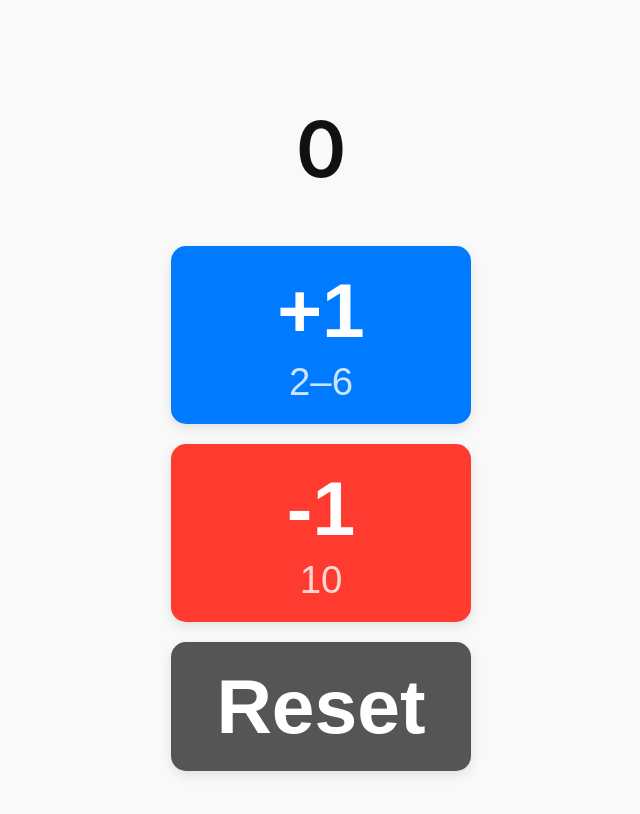
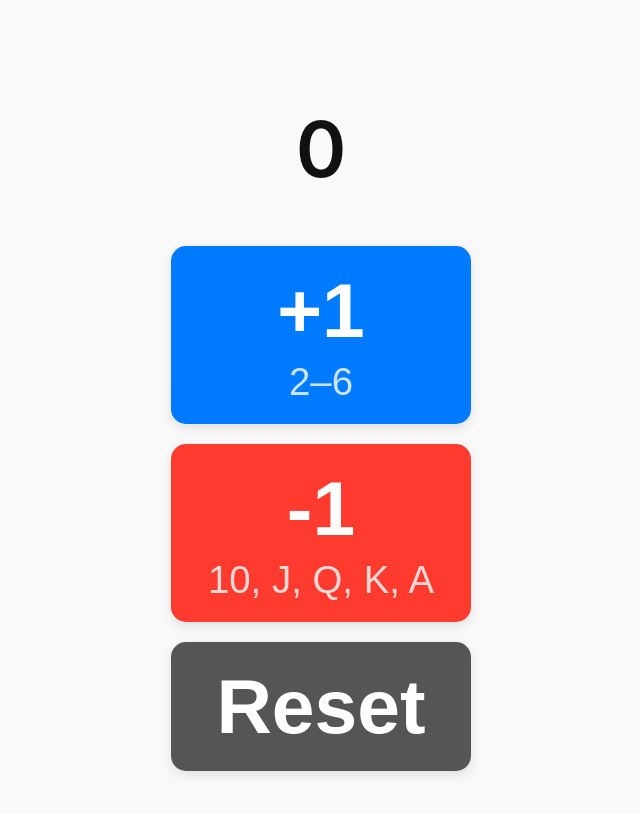
Before and after one commit to cswlim/blackjack-counter, a website: page public/index.html in a window 1280 px wide. Shown: the whole page, without its empty margins (319-959 px from the left). Drawn offline with Linux system fonts and the light colour scheme.

Commit message:
Update index.html
fixed bug where the breaking layout is messing up the html nesting

```diff
--- a/public/index.html
+++ b/public/index.html
@@ -72,22 +72,26 @@
       opacity: 0.8;
       margin-top: 5px;
     }
-
   </style>
 </head>
 <body>
   <h1 id="count">0</h1>
+
   <button class="button plus" onclick="sendUpdate(1)">
-      +1<br>
-      <span class="hint">2–6</span>
+    +1<br>
+    <span class="hint">2–6</span>
   </button>
-  <button class="button minus" onclick="sendUpdate(-1)">-1
-      <span class="hint">10</span>
+
+  <button class="button minus" onclick="sendUpdate(-1)">
+    -1<br>
+    <span class="hint">10, J, Q, K, A</span>
   </button>
+
   <button class="button reset" onclick="sendReset()">Reset</button>
 
   <script>
     let ws = new WebSocket("wss://" + location.host + "/ws");
+
     ws.onmessage = (event) => {
       document.getElementById("count").innerText = event.data;
     };
```
